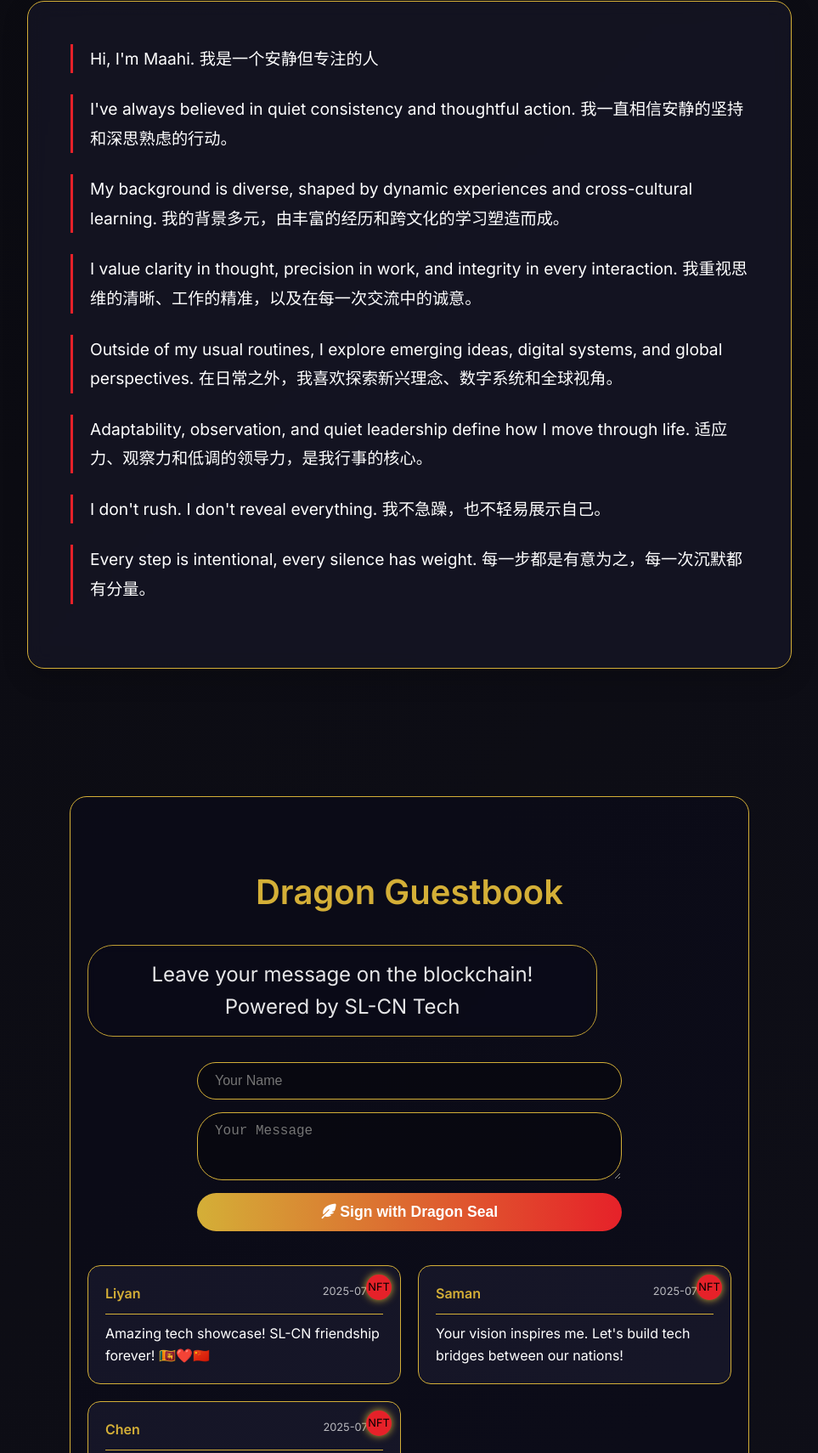
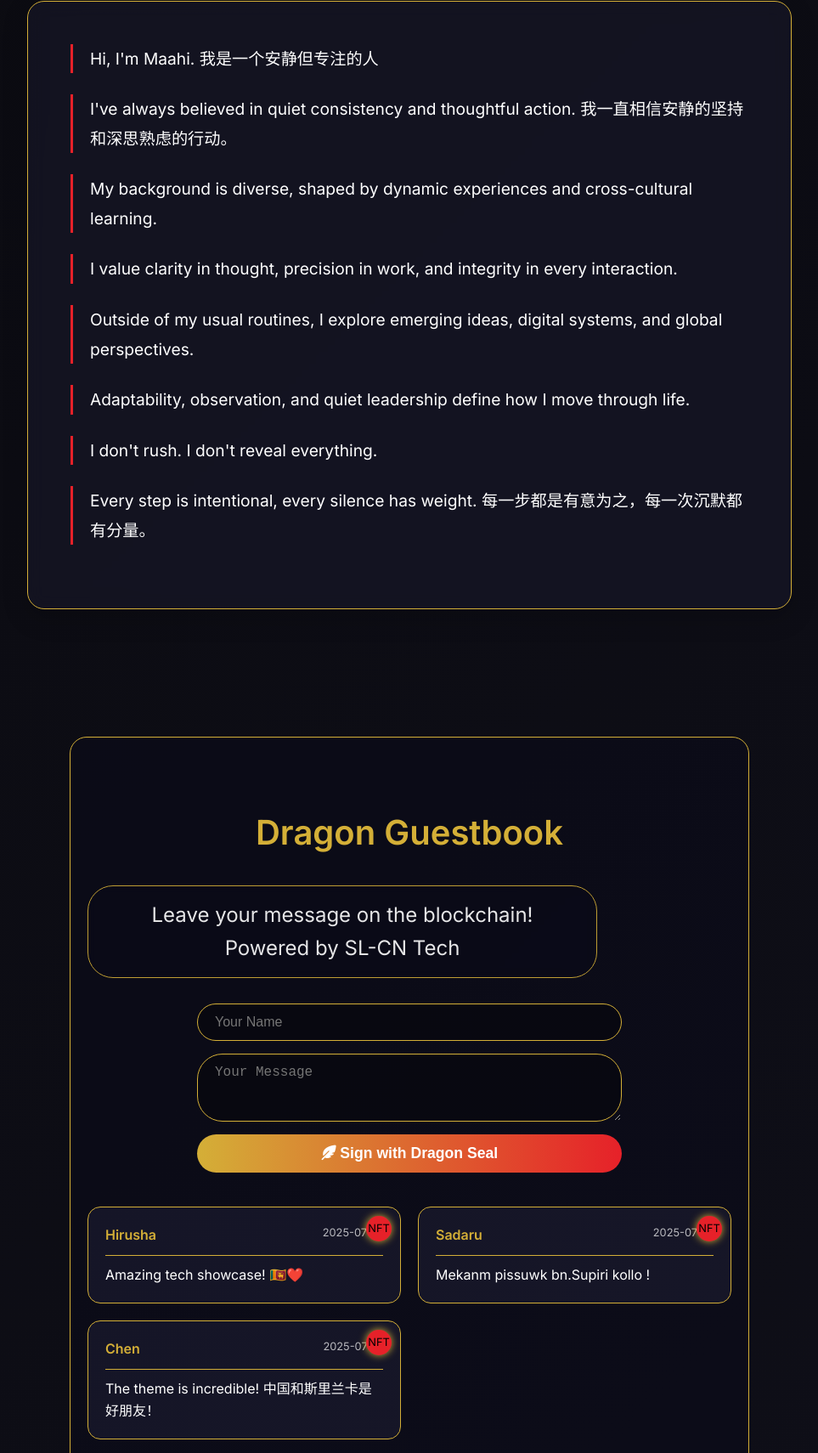
Before and after one commit to Shamilmaah/maahishamil.github.io, a plain HTML site: page index.html in a window 1280 px wide. Shown: the part 1131-2841 px from the top of the page at 85% size, without its empty margins (158-1121 px from the left). Drawn offline with nearby package versions, Linux system fonts and the light colour scheme.

Commit message:
Update index.html

```diff
--- a/index.html
+++ b/index.html
@@ -1501,23 +1501,18 @@
         </div>
         <div class="about-text">
           My background is diverse, shaped by dynamic experiences and cross-cultural learning.
-          我的背景多元，由丰富的经历和跨文化的学习塑造而成。
         </div>
         <div class="about-text">
           I value clarity in thought, precision in work, and integrity in every interaction.
-          我重视思维的清晰、工作的精准，以及在每一次交流中的诚意。
         </div>
         <div class="about-text">
           Outside of my usual routines, I explore emerging ideas, digital systems, and global perspectives.
-          在日常之外，我喜欢探索新兴理念、数字系统和全球视角。
         </div>
         <div class="about-text">
           Adaptability, observation, and quiet leadership define how I move through life.
-          适应力、观察力和低调的领导力，是我行事的核心。
         </div>
         <div class="about-text">
           I don't rush. I don't reveal everything.
-          我不急躁，也不轻易展示自己。
         </div>
         <div class="about-text">
           Every step is intentional, every silence has weight.
@@ -1928,7 +1923,7 @@
       </div>
       <div class="brotherhood-message">
         中国-斯里兰卡兄弟情谊永存！ 🇨🇳🤝🇱🇰<br>
-        SL-China Brotherhood Forever!
+        SL-Brotherhood Forever!
       </div>
       <p class="copyright">© 2025 Mahi | Crafted with precision and intention</p>
     </footer>
@@ -2037,9 +2032,9 @@
     const guestbookForm = document.getElementById('sign-guestbook');
     const guestbookEntries = document.getElementById('guestbook-entries');
     const sampleEntries = [
-      { name: "Liyan", message: "Amazing tech showcase! SL-CN friendship forever! 🇱🇰❤️🇨🇳", date: "2025-07-19" },
-      { name: "Saman", message: "Your vision inspires me. Let's build tech bridges between our nations!", date: "2025-07-18" },
-      { name: "Chen", message: "The dragon theme is incredible! 中国和斯里兰卡是好朋友！", date: "2025-07-17" }
+      { name: "Hirusha", message: "Amazing tech showcase! 🇱🇰❤️", date: "2025-07-19" },
+      { name: "Sadaru", message: "Mekanm pissuwk bn.Supiri kollo !", date: "2025-07-18" },
+      { name: "Chen", message: "The theme is incredible! 中国和斯里兰卡是好朋友！", date: "2025-07-17" }
     ];
 
     function renderGuestbookEntries() {
```
